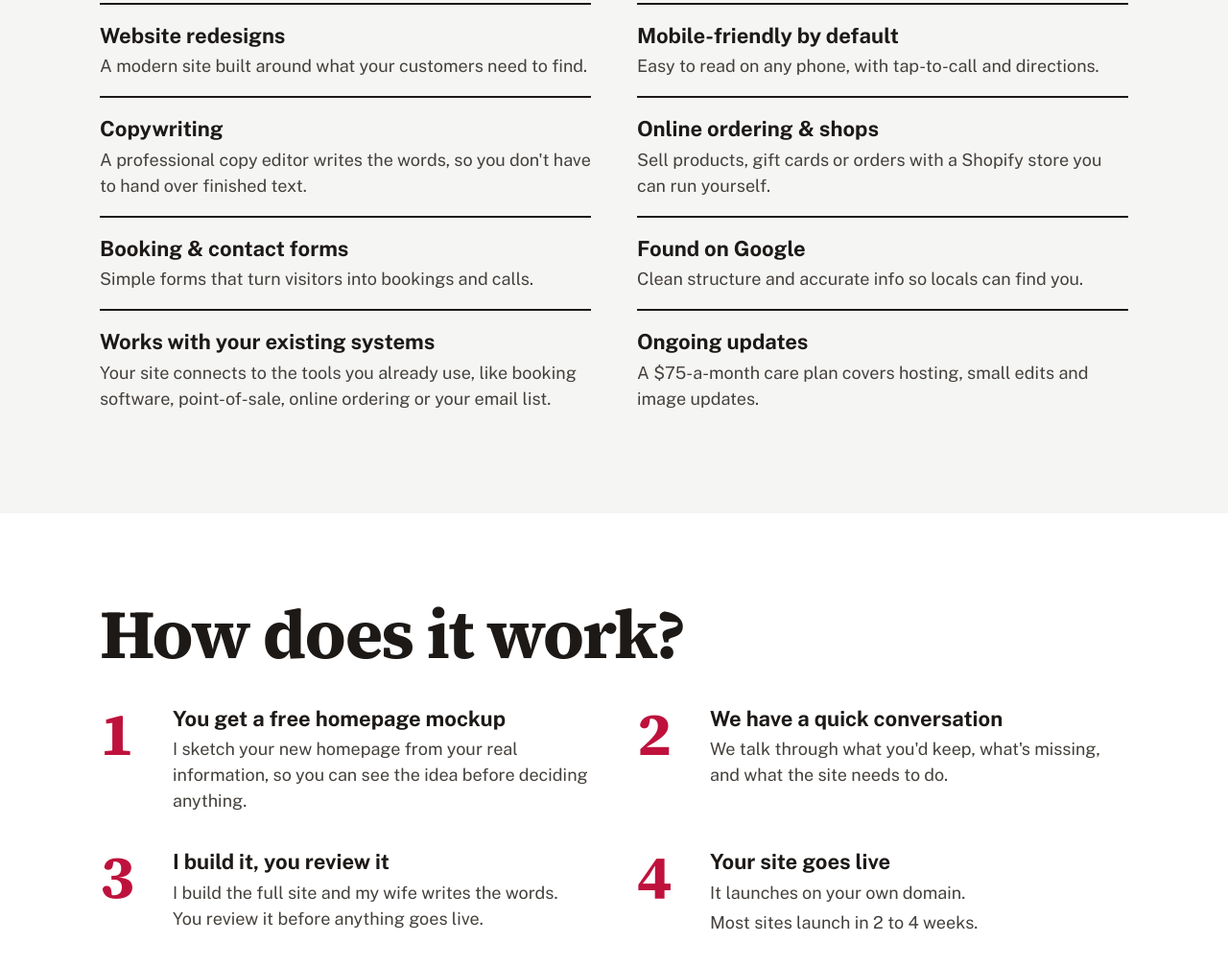
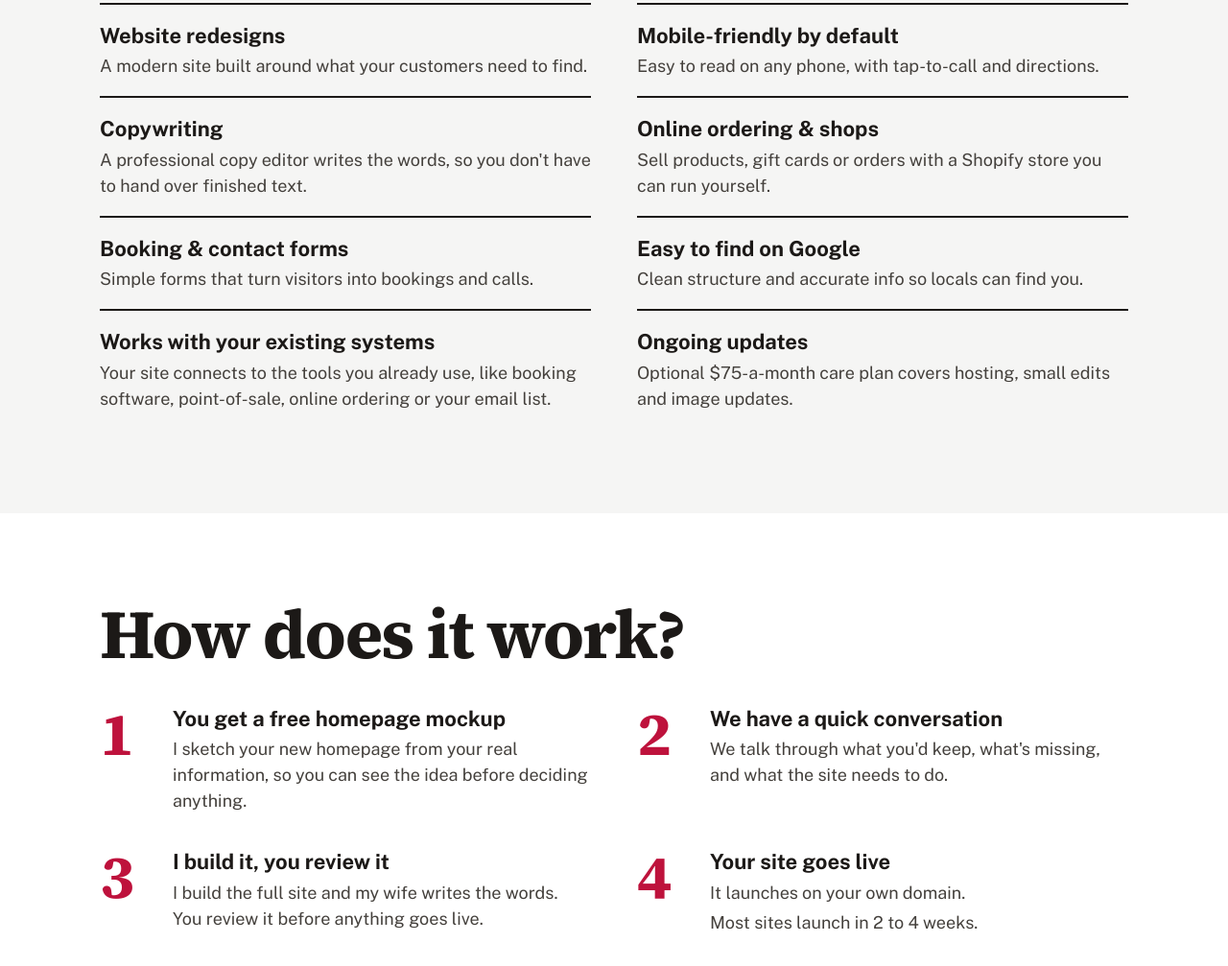
Before and after one commit to onetwothreebutter/iowacitywebsiteguy, a website: page index.html in a window 1280 px wide. Shown: the part 912-1919 px from the top of the page at 96% size. Drawn offline with nearby package versions, Linux system fonts and the light colour scheme.

Commit message:
Reword care plan and Google service copy
Co-Authored-By: Claude Opus 5.5 <noreply@anthropic.com>
Claude-Session: https://claude.ai/code/session_016ninuuKRwYWcZE2zcWHymj

```diff
--- a/index.html
+++ b/index.html
@@ -349,7 +349,7 @@ h2 { font-size: clamp(2.5rem, 6vw, 4.5rem); line-height: 1.05; letter-spacing: -
           <p class="item-text">Simple forms that turn visitors into bookings and calls.</p>
         </li>
         <li>
-          <h3 class="item-title">Found on Google</h3>
+          <h3 class="item-title">Easy to find on Google</h3>
           <p class="item-text">Clean structure and accurate info so locals can find you.</p>
         </li>
         <li>
@@ -358,7 +358,7 @@ h2 { font-size: clamp(2.5rem, 6vw, 4.5rem); line-height: 1.05; letter-spacing: -
         </li>
         <li>
           <h3 class="item-title">Ongoing updates</h3>
-          <p class="item-text">A $75-a-month care plan covers hosting, small edits and image updates.</p>
+          <p class="item-text">Optional $75-a-month care plan covers hosting, small edits and image updates.</p>
         </li>
       </ul>
     </div>
```
